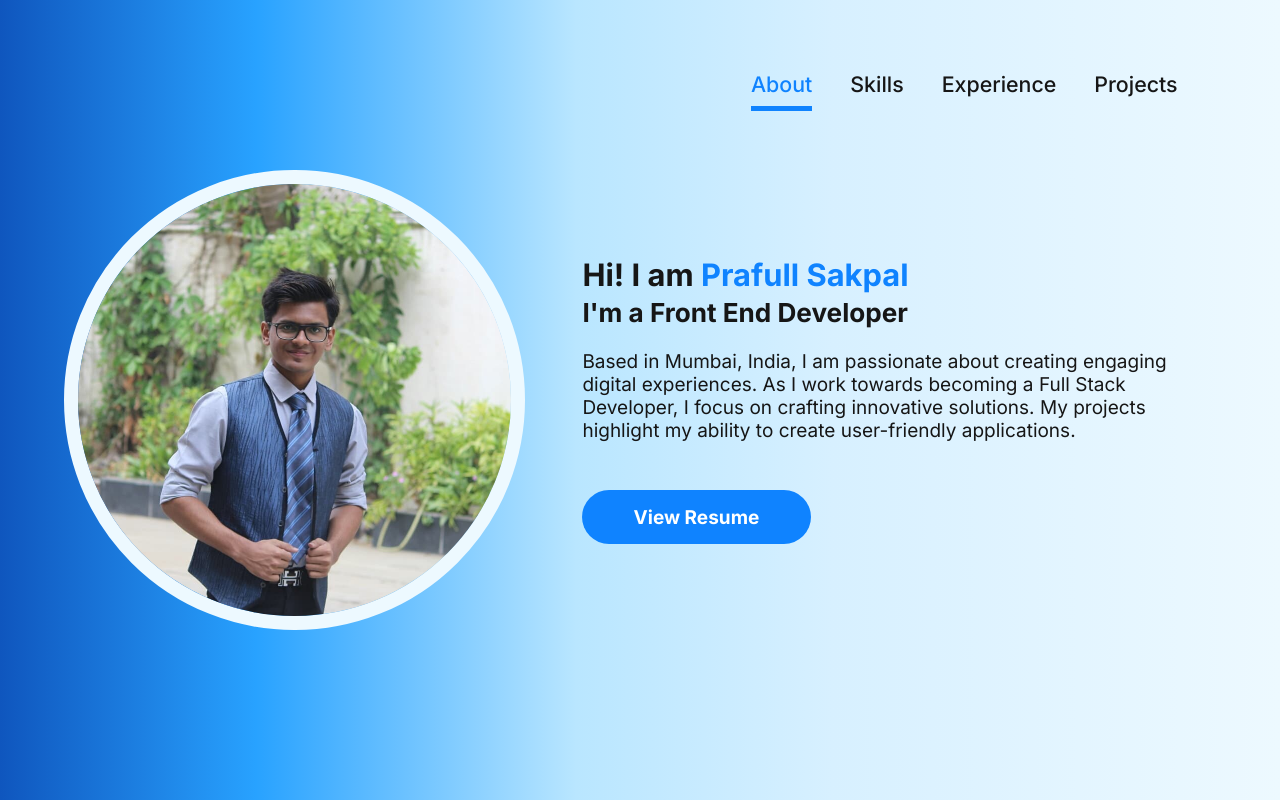
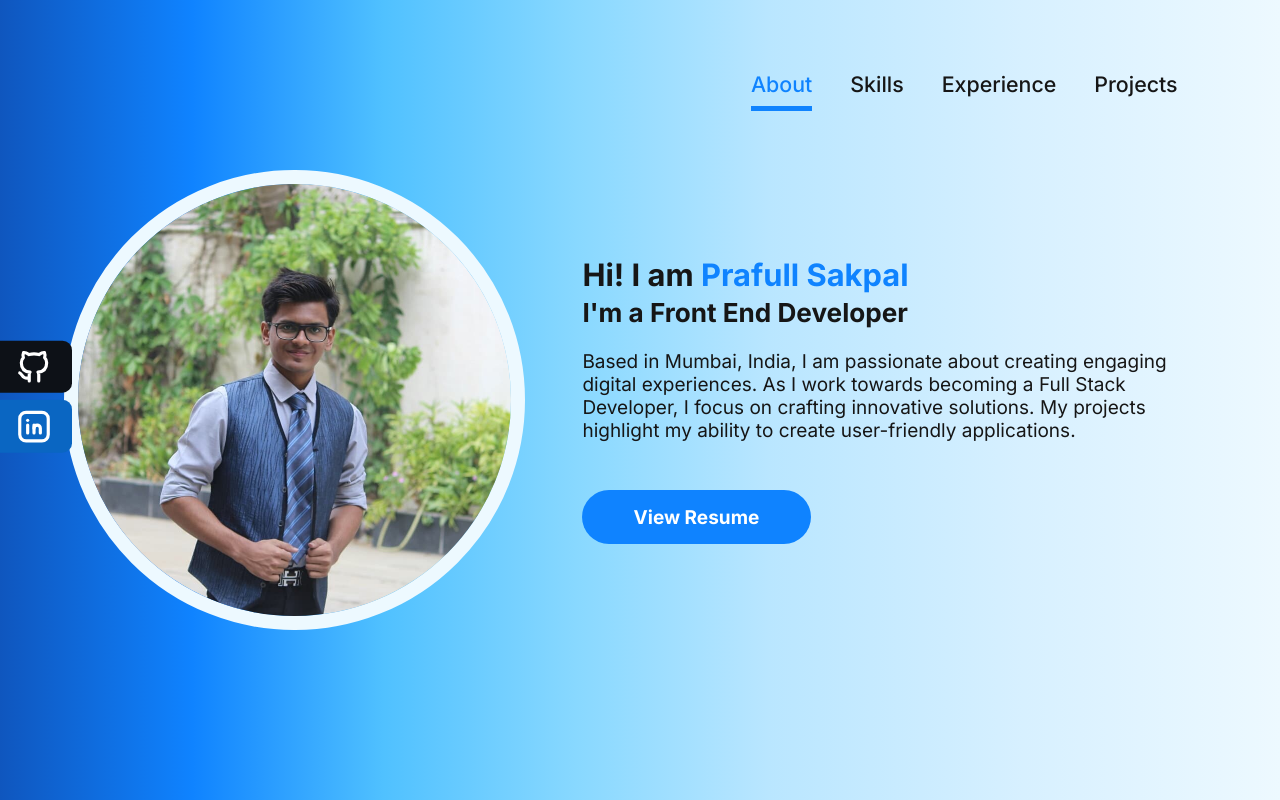
Before and after one commit to imPrafull/portfolio, a React (Create React App) app: page / in a window 1280 px wide. Shown: the top 800 px of the page. Built offline with nearby package versions, Linux system fonts and the light colour scheme.

Commit message:
social media links

```diff
--- a/src/App.js
+++ b/src/App.js
@@ -5,6 +5,7 @@ import ExperienceSection from './components/ExperienceSection';
 import MainNavigation from './components/MainNavigation';
 import ProjectsSection from './components/ProjectsSection';
 import SkillSection from './components/SkillSection';
+import Shortcuts from './components/Shortcuts';
 
 // register Swiper custom elements
 register();
@@ -12,6 +13,7 @@ register();
 function App() {
   return (
     <div className="App">
+      <Shortcuts />
       <MainNavigation />
       <About />
       <SkillSection />
--- a/src/components/About.module.css
+++ b/src/components/About.module.css
@@ -5,11 +5,13 @@
     height: auto;
     background: linear-gradient(
         to right,
-        var(--primary-dark) 0%,
-        var(--primary-500) 20%,
-        var(--primary-200) 45%,
-        var(--primary-background) 65%,
-        var(--background) 100%
+        var(--primary-800) 0%,
+        var(--primary-600) 15%,
+        var(--primary-400) 30%,
+        var(--primary-300) 45%,
+        var(--primary-200) 60%,
+        var(--primary-100) 80%,
+        var(--primary-50) 100%
       );
 
     & > div {
@@ -78,11 +80,13 @@
     .container {
         background: linear-gradient(
             to bottom,
-            var(--primary-dark) 0%,
-            var(--primary-500) 20%,
-            var(--primary-200) 45%,
-            var(--primary-background) 65%,
-            var(--background) 100%
+            var(--primary-800) 0%,
+            var(--primary-600) 15%,
+            var(--primary-400) 30%,
+            var(--primary-300) 45%,
+            var(--primary-200) 60%,
+            var(--primary-100) 80%,
+            var(--primary-50) 100%
           );
 
         * {
--- /dev/null
+++ b/src/components/Shortcut.js
@@ -0,0 +1,16 @@
+import classes from './Shortcut.module.css'
+
+export default function Shortcut({ link, backgroundColor, icon, label }) {
+    function handleClick() {
+        window.open(link, '_blank')
+    }
+
+    return (
+        <a href='/#' onClick={handleClick}>
+            <div className={classes['shortcut-btn']} style={{ backgroundColor }}>
+                <div className={classes.icon} style={{ backgroundImage: `url(${icon})` }}></div>
+                <p className={classes.label}>{label}</p>
+            </div>
+        </a>
+    );
+};
--- /dev/null
+++ b/src/components/Shortcut.module.css
@@ -0,0 +1,38 @@
+.shortcut-btn {
+    display: flex;
+    width: 10rem;
+    align-items: center;
+    justify-content: space-between;
+    padding-left: 2rem;
+    padding-right: 1rem;
+    padding-top: .375rem;
+    padding-bottom: .375rem;
+    border: 1px;
+    border-bottom-right-radius: .5rem;
+    border-top-right-radius: .5rem;
+    margin-bottom: .375rem;
+    position: relative;
+    left: -6.2rem;
+    transition: left 1s;
+
+    .icon {
+        order: 2;
+        display: inline-block;
+        width: 2rem;
+        height: 2rem;
+        background-size: 100%;
+        background-position: center;
+        background-repeat: no-repeat;
+        filter: brightness(0) saturate(100%) invert(100%) sepia(100%) saturate(0%) hue-rotate(67deg) brightness(110%) contrast(102%);
+    }
+
+    .label {
+        color: var(--primary-contrast);
+        margin-right: 1rem;
+    }
+}
+
+.shortcut-btn:hover {
+    left: -10px;
+    transition: left 1s;
+}
--- /dev/null
+++ b/src/components/Shortcuts.js
@@ -0,0 +1,36 @@
+import classes from './Shortcuts.module.css'
+import Shortcut from './Shortcut'
+
+import githubIcon from '../assets/shortcuts/github.svg';
+import linkedInIcon from '../assets/shortcuts/linkedin.svg';
+
+const SHORTCUTS = [
+    {
+        link: 'https://github.com/imPrafull',
+        backgroundColor: '#0D1117',
+        icon: githubIcon,
+        label: 'Github',
+    },
+    {
+        link: 'https://github.com/imPrafull',
+        backgroundColor: '#0A66C2',
+        icon: linkedInIcon,
+        label: 'Linkedin',
+    },
+]
+
+export default function Shortcuts() {
+    return (
+        <div className={classes.shortcuts}>
+            {SHORTCUTS.map((shortcut, index) => (
+                <Shortcut
+                key={index}
+                link={shortcut.link}
+                backgroundColor={shortcut.backgroundColor}
+                icon={shortcut.icon}
+                label={shortcut.label}
+                />
+            ))}
+        </div>
+    )
+}
--- /dev/null
+++ b/src/components/Shortcuts.module.css
@@ -0,0 +1,6 @@
+.shortcuts {
+    position: fixed;
+    z-index: 10;
+    top: 50%;
+    transform: translateY(-50%);
+}
--- a/src/index.css
+++ b/src/index.css
@@ -1,14 +1,24 @@
 :root {
   --primary-dark: #0f56be;
   --primary: #0F83FF;
-  --primary-500: #28a2ff;
   --primary-light: #50C1FF;
-  --primary-200: #b9e6ff;
   --primary-background: #D7F0FF;
   --primary-contrast: #FFFFFF;
 
   --background: #EDF9FF;
   --text: #161616;
+
+  --primary-50: #edf9ff;
+  --primary-100: #d7f0ff;
+  --primary-200: #b9e6ff;
+  --primary-300: #88d8ff;
+  --primary-400: #50c1ff;
+  --primary-500: #28a2ff;
+  --primary-600: #0f83ff;
+  --primary-700: #0a6beb;
+  --primary-800: #0f56be;
+  --primary-900: #134b95;
+  --primary-950: #112e5a;
 }
 
 html, body {
```
Also changed, not shown: src/assets/shortcuts/github.svg (added), src/assets/shortcuts/linkedin.svg (added).
